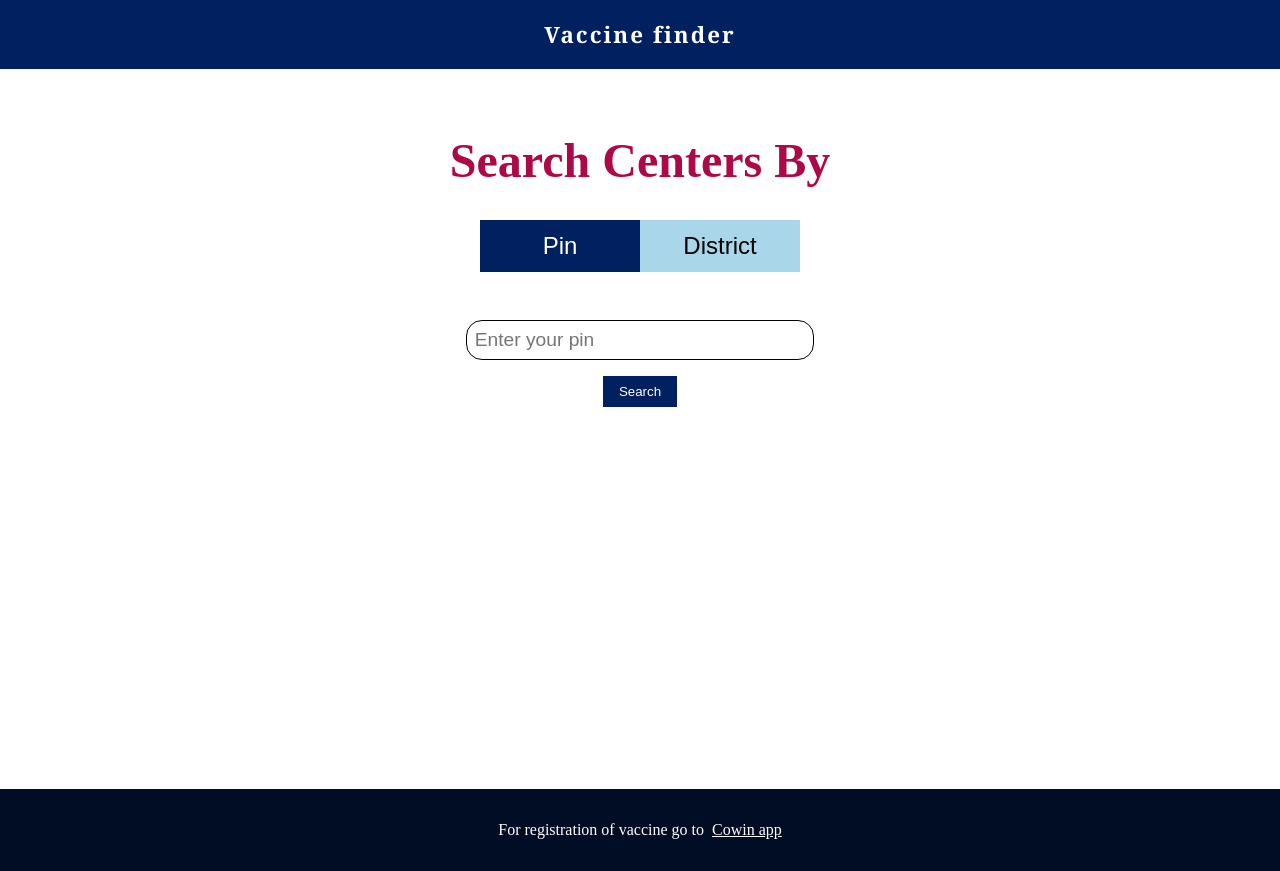
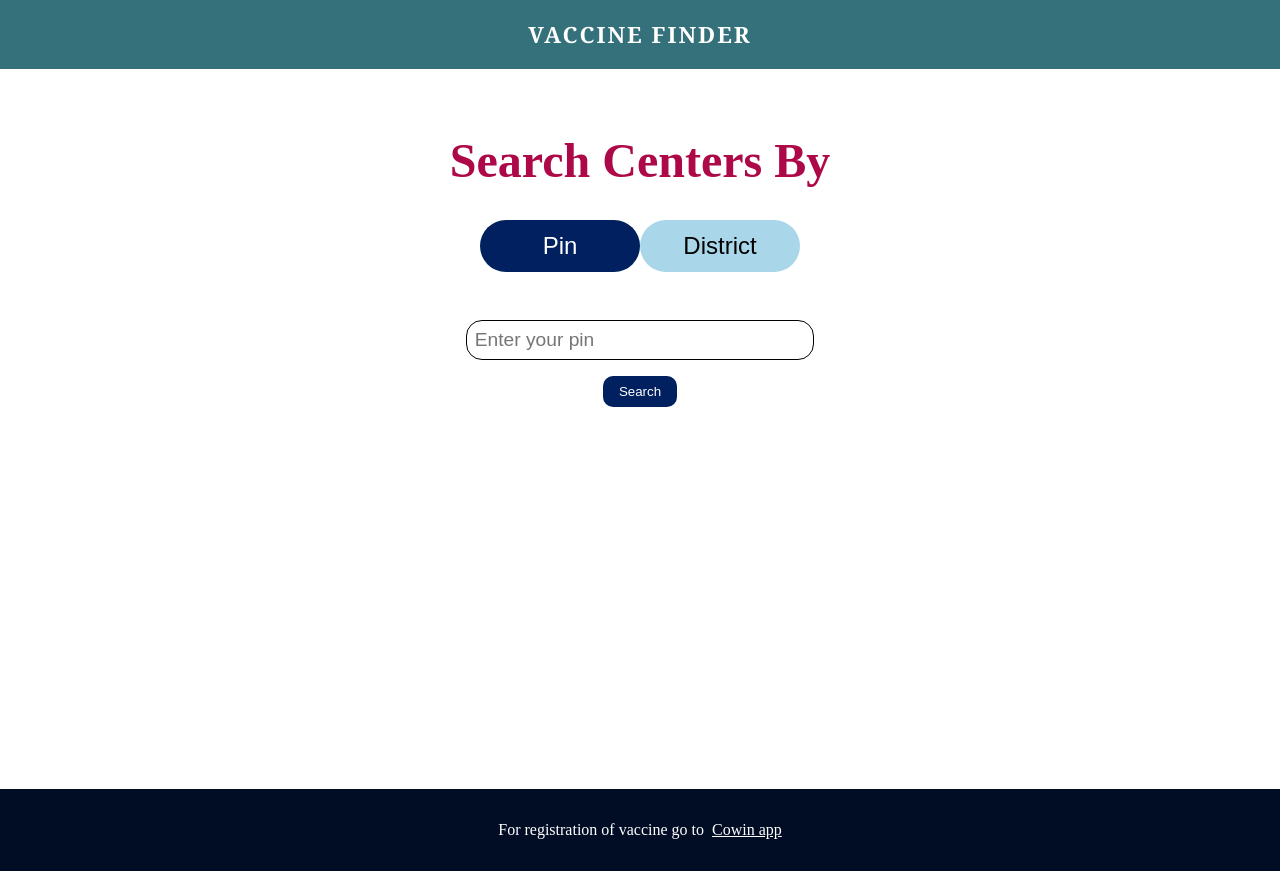
Before and after one commit to Sai-02/vaccine-finder, a React (Create React App) app: page / in a window 1280 px wide. Built offline with nearby package versions, Linux system fonts and the light colour scheme.

Commit message:
border-radius to the buttons

```diff
--- a/public/index.html
+++ b/public/index.html
@@ -24,7 +24,7 @@
       work correctly both with client-side routing and a non-root public URL.
       Learn how to configure a non-root public URL by running `npm run build`.
     -->
-    <title>React App</title>
+    <title>Sai's Vaccine Finder</title>
   </head>
   <body>
     <noscript>You need to enable JavaScript to run this app.</noscript>
--- a/src/App.css
+++ b/src/App.css
@@ -14,7 +14,7 @@ Navbar
 .navbar {
   text-align: center;
   padding: 1.2rem;
-  background: #002060;
+  background: #34717b;
   color: white;
   letter-spacing: 2px;
   font-family: Cochin, Georgia, Times, "Times New Roman", serif;
@@ -183,6 +183,7 @@ Vaccine Centers
 .vaccine-centers-btn {
   font-size: 1rem;
   border: none;
+  border-radius: 40px;
   background: rgb(169, 215, 233);
   padding: 0.5rem 1rem;
   width: 7rem;
@@ -222,6 +223,7 @@ Vaccine Centers
 }
 .search-btn {
   border: none;
+  border-radius: 10px;
   background: transparent;
   background: #002060;
   color: white;
--- a/src/components/Navbar.js
+++ b/src/components/Navbar.js
@@ -8,7 +8,7 @@ const Navbar = () => {
           window.location.reload();
         }}
       >
-        Vaccine finder
+        VACCINE FINDER
       </span>
     </div>
   );
```
